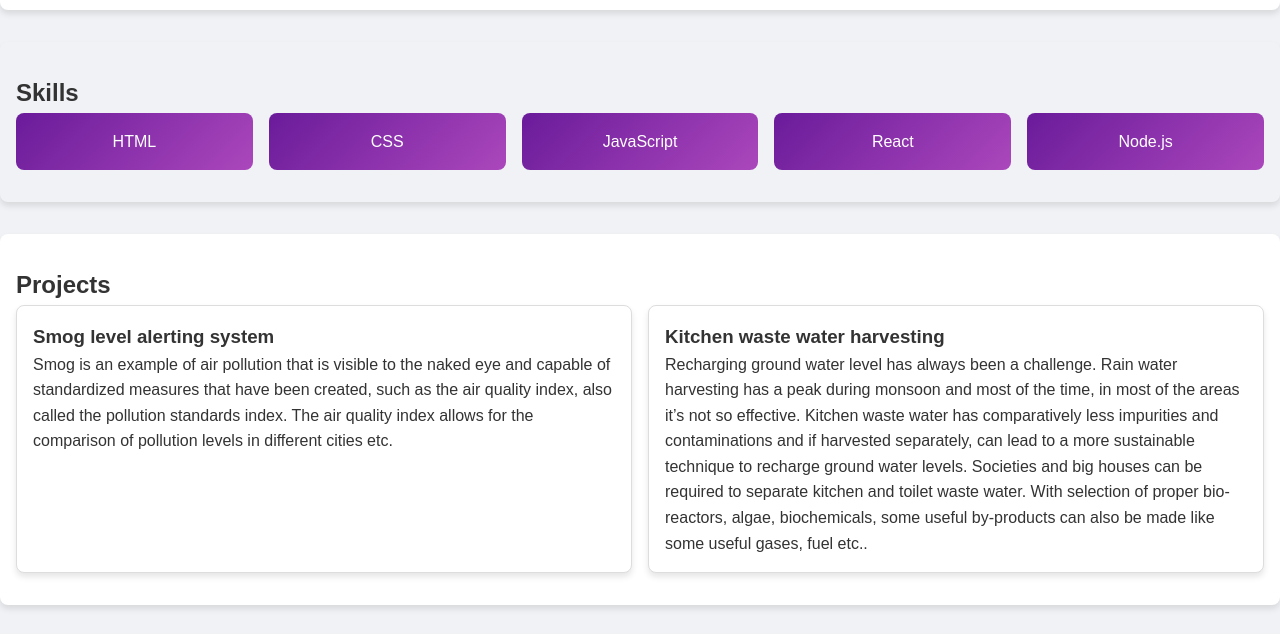
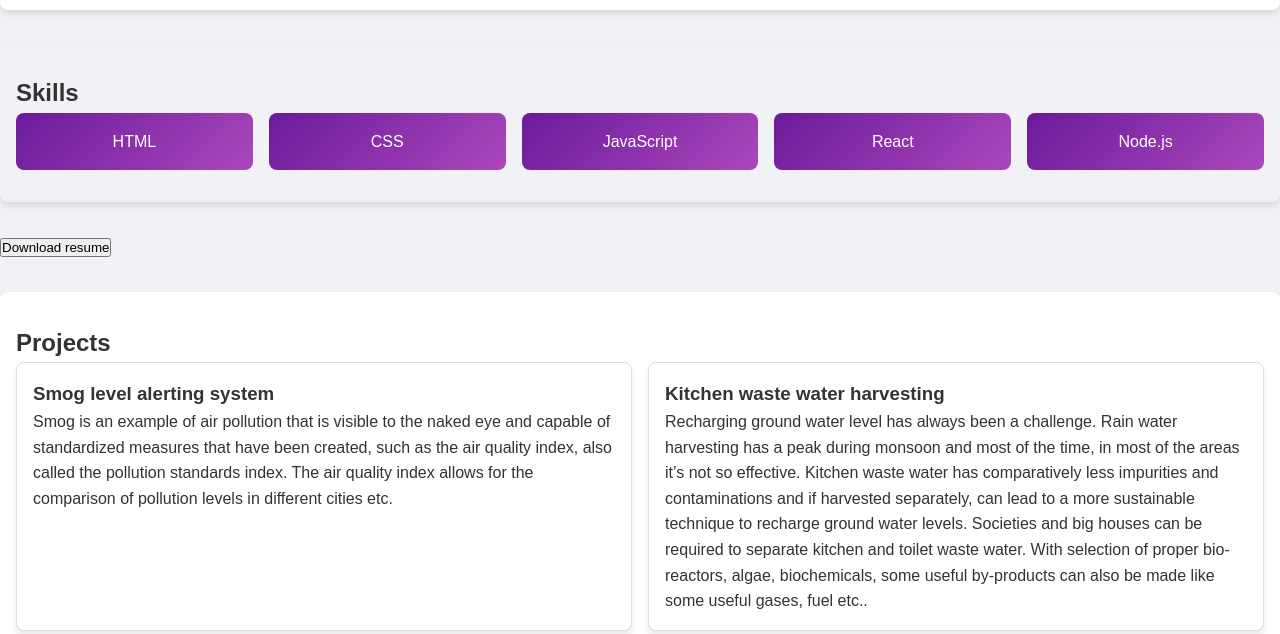
Before and after one commit to SnehaVKhule/code-alpha1, a plain HTML site: page index.html in a window 1280 px wide. Shown: the part 319-953 px from the top of the page. Drawn offline with Linux system fonts and the light colour scheme.

Commit message:
index.html

```diff
--- a/index.html
+++ b/index.html
@@ -43,6 +43,7 @@
             </div>
         </div>
     </section>
+    <a href="sneha.pdf" download="sneha.pdf"><button>Download resume</button></a>
     <section id="projects" class="section">
         <div class="container">
             <h2>Projects</h2>
```
